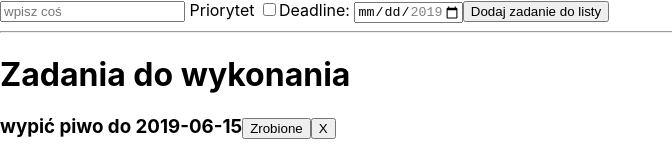
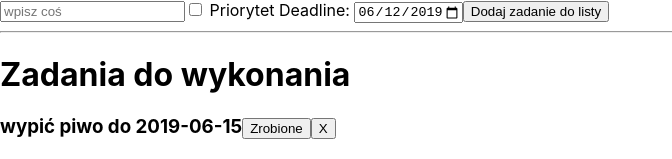
Before and after one commit to PiotrDuklas/React-to-do-list, a React (Create React App) app: page / in a window 1280 px wide. Shown: the top 159 px of the page, without its empty margins (0-672 px from the left). Built offline with nearby package versions, Linux system fonts and the light colour scheme.

Commit message:
add methods

```diff
--- a/src/components/AddTask.js
+++ b/src/components/AddTask.js
@@ -1,19 +1,49 @@
 import React, { Component } from 'react';
 
 class AddTask extends Component {
+
+    minDate = new Date().toISOString().slice(0, 10);
+
     state = {
         text: "",
-        checked: false
+        checked: false,
+        date: this.minDate
     }
+
+    handleDate = (e) => {
+        this.setState({
+            date: e.target.value
+        })
+    }
+
+    handleText = (e) => {
+        this.setState({
+            text: e.target.value
+        })
+    }
+
+    handleCheckbox = (e) => {
+        this.setState({
+            checked: e.target.checked
+        })
+    }
+
+    handleClick = () => {
+
+    }
+
     render() {
+
+        let maxDate = this.minDate.slice(0, 4) * 1 + 1;
+        maxDate = maxDate + "-12-31"
         return (
             <>
-                <input type="text" value={this.state.text} placeholder="wpisz coś" />
-                <label htmlFor=""> Priorytet </label>
-                <input type="checkbox" name="priorytet" id="" checked={this.state.checked} />
-                <label htmlFor="">Deadline: </label>
-                <input type="date" name="" id="" min="2019-06-14" max="2019-12-31" />
-                <button>Dodaj zadanie do listy</button>
+                <input type="text" placeholder="wpisz coś" value={this.state.text} onChange={this.handleText} />
+                <input type="checkbox" checked={this.state.checked} id="important" onChange={this.handleCheckbox} />
+                <label htmlFor="important"> Priorytet </label>
+                <label htmlFor="date">Deadline: </label>
+                <input type="date" value={this.state.date} min={this.minDate} max={maxDate} onChange={this.handleDate} />
+                <button onClick={this.handleClick}>Dodaj zadanie do listy</button>
                 <hr />
             </>
         );
```
